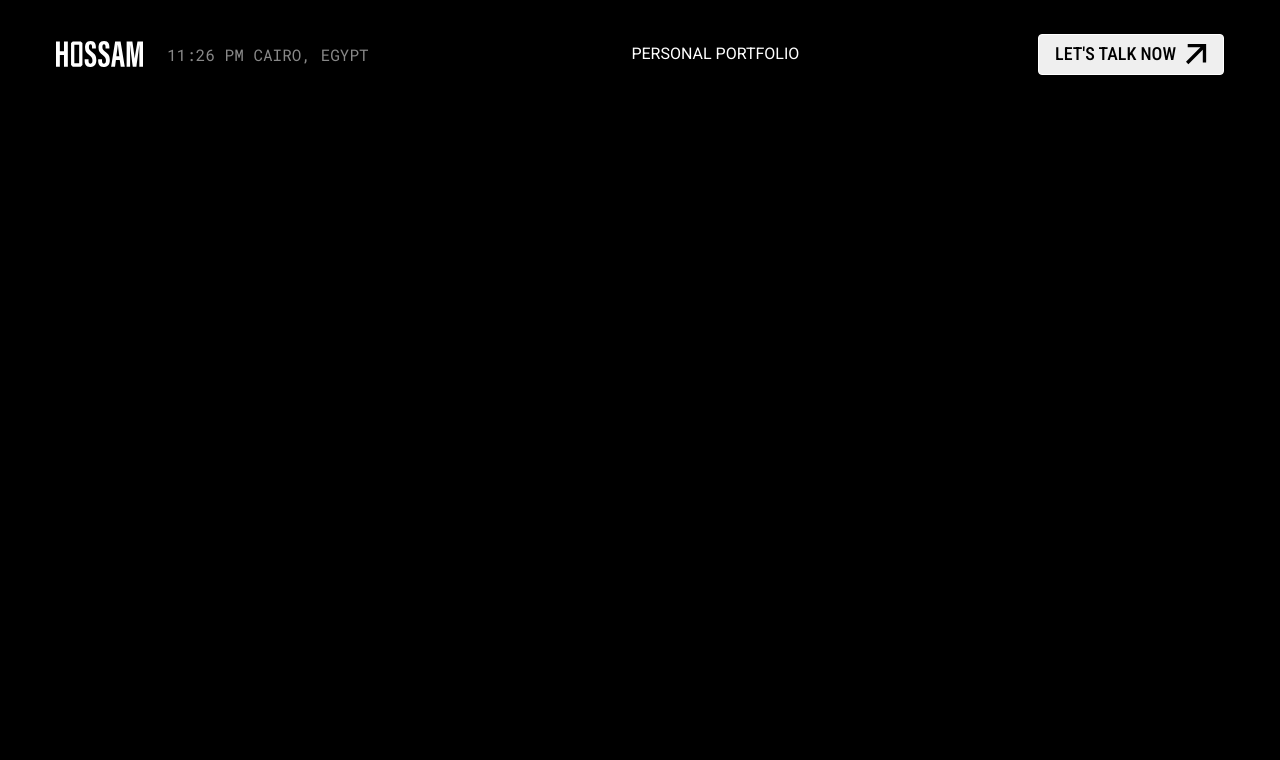
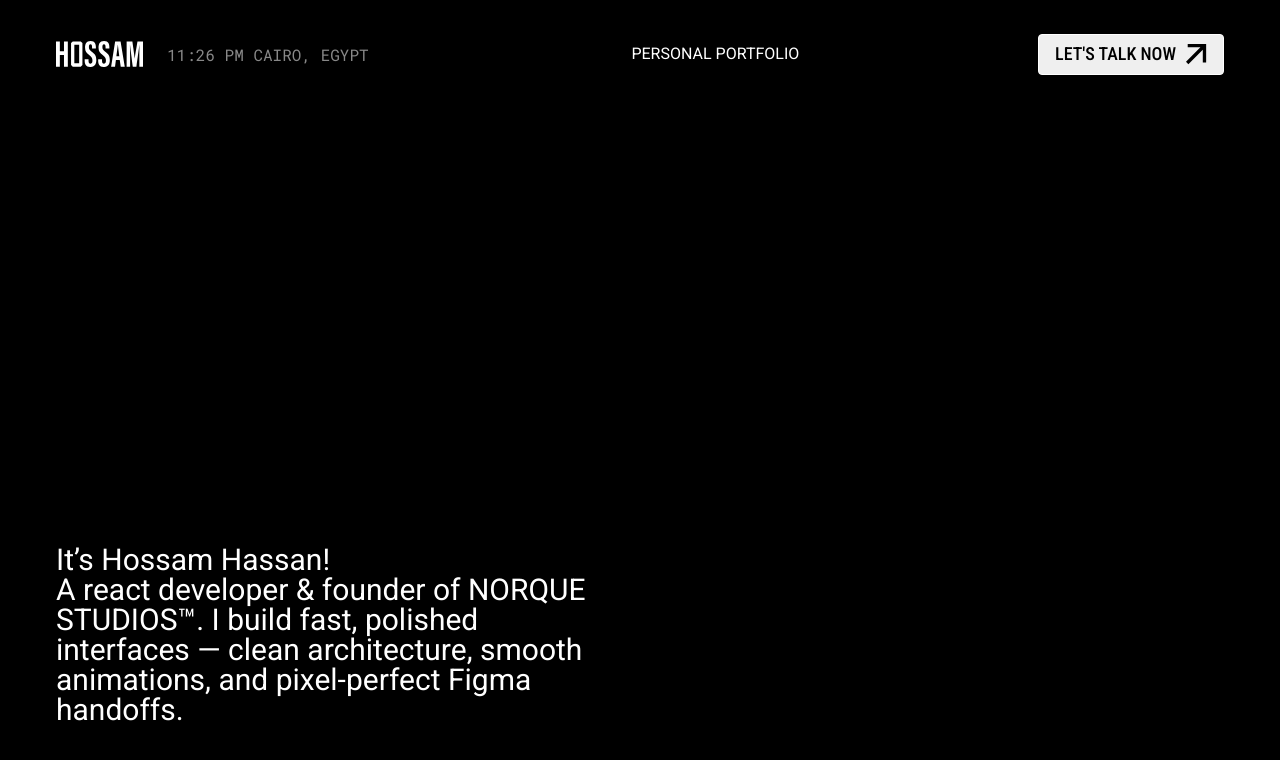
Before and after one commit to Hoss008/my-portfolio, a React (Vite) app in the folder my-portfolio/: page / in a window 1280 px wide. Shown: the top 760 px of the page. Built offline with nearby package versions, Linux system fonts and the light colour scheme.

Commit message:
Refactor App component structure and add styles for layout consistency

```diff
--- a/my-portfolio/src/App.jsx
+++ b/my-portfolio/src/App.jsx
@@ -4,7 +4,7 @@ import arrow from "./assets/arrow.svg";
 
 function App() {
   return (
-    <>
+    <div className={styles.pageWrapper}>
       <header className={styles.header}>
         <div className={styles.left}>
           <img src={logo} alt="Hossam Logo" />
@@ -20,7 +20,19 @@ function App() {
           <img src={arrow} alt="Arrow" />
         </button>
       </header>
-    </>
+
+      {/* This main tag will absorb the empty space in the middle */}
+      <main className={styles.mainContent}></main>
+
+      <footer className={styles.footer}>
+        <p className={styles.p}>
+          It’s Hossam Hassan! <br />
+            A react developer & founder of NORQUE STUDIOS™. I
+          build fast, polished interfaces — clean architecture, smooth
+          animations, and pixel-perfect Figma handoffs.
+        </p>
+      </footer>
+    </div>
   );
 }
 
--- a/my-portfolio/src/app.module.css
+++ b/my-portfolio/src/app.module.css
@@ -4,6 +4,18 @@ body {
   background-color: black;
   color: white;
   font-family: "Roboto", sans-serif;
+}
+
+/* Add these new classes to app.module.css */
+
+.pageWrapper {
+  min-height: 100vh; /* Ensures the container is always at least the height of the viewport */
+  display: flex;
+  flex-direction: column;
+}
+
+.mainContent {
+  flex-grow: 1; /* Forces the middle section to expand, pushing the footer to the bottom */
 }
 
 .header {
@@ -51,3 +63,25 @@ body {
   gap: 10px;
   padding: 0 16px;
 }
+
+.footer {
+  display: grid;
+  grid-template-columns: 204px 204px 204px 660px;
+  align-items: center;
+  height: 269px;
+  margin-top: 0px;
+  padding-inline: 48px;
+  padding-block: 24px;
+  gap: 24px;
+}
+
+.p {
+  grid-column: 1 / span 3;
+  font-family: "Roboto", sans-serif;
+  font-weight: 400;
+  font-size: 30px;
+  line-height: 100%;
+  letter-spacing: 0%;
+  width: 536px;
+  height: 210px;
+}
```
